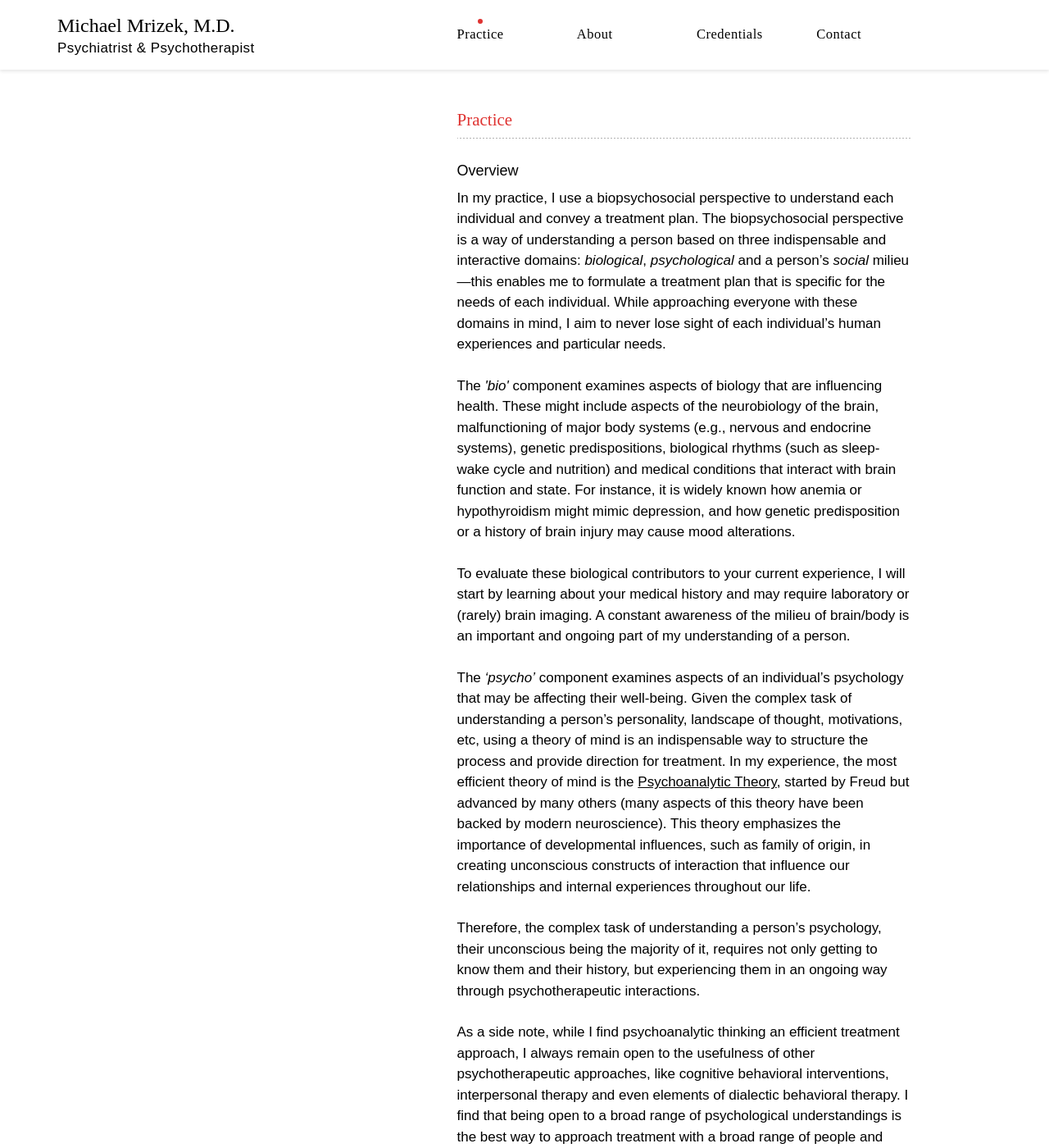
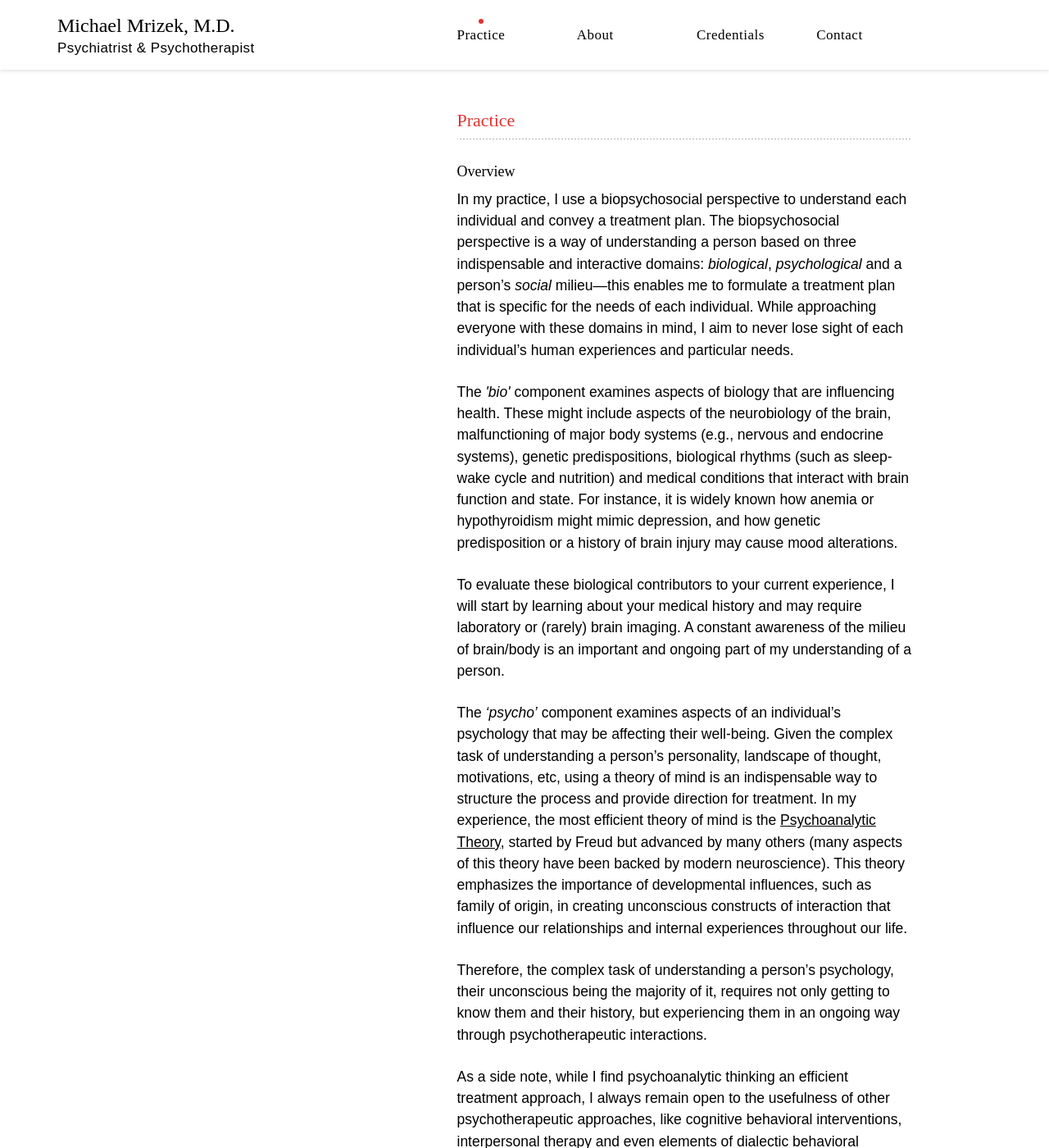
Before and after one commit to carolineportugal/michaelmrizekmd, a Jekyll site: the page built from practice/index.html, in a window 1280 px wide and 1400 px high. Shown: the whole window at 82% size. Built offline with Jekyll 4.4.1, drawn with Linux system fonts in a browser that asks for light colours; nearby versions of some CDN libraries; some web fonts are replaced.

Commit message:
changes typography size

```diff
--- a/_sass/_typography.scss
+++ b/_sass/_typography.scss
@@ -3,12 +3,17 @@
 h3{
   @include begum-bold();
   margin:0;
-  font-size:21px;
+  font-size:22px;
+}
+
+h4{
+  @include begum-bold();
+  margin-top:0;
 }
 
 p{
   @include caravel-regular();
-  font-size:17px;
+  font-size:17.5px;
   line-height: 1.5;
   margin-bottom:2.5rem;
 }
@@ -17,10 +22,10 @@
   margin-bottom:4rem;
 
   li{
-    font-size:16.5px;
-    line-height: 1.35;
+    font-size:17px;
+    line-height: 1.4;
     @include caravel-regular();
-    margin-top:.8rem;
+    margin-top: .9rem;
   }
 
 }
--- a/about/index.html
+++ b/about/index.html
@@ -18,9 +18,9 @@
             <h3 class="section-title">About</h3>
             <div class="divider"></div>
           </div>
-          <p>Dr. Mrizek is a board certified psychiatrist in private practice in the Washington DC area. His practice is focused on the general psychiatric treatment of mood, anxiety, depression, issues related to sex, self and interpersonal issues and more. He uses psychotherapy as a primary modality of treatment, drawing from his studies in psychoanalysis, and pharmacotherapy when indicated.</p>
+          <p>Dr. Mrizek is a board certified psychiatrist in private practice in the Washington DC area. His practice is focused on the general psychiatric treatment of mood, anxiety, depression, issues related to sex, self and interpersonal issues and more. Drawing from experience, he uses psychotherapy as a primary modality of treatment and pharmacotherapy when indicated.</p>
 
-          <p>From 2016 to 2017, Dr. Mrizek was the head of behavioral health for the National Intrepid Center of Excellence, the premier traumatic brain injury institute in the military. From 2012 to 2016, Dr. Mrizek worked on the psychiatric consultation service and was the inpatient traumatic brain injury consultant at Walter Reed National Military Medical Center.</p>
+          <p>From 2016 to 2017, Dr. Mrizek was the head of behavioral health for the National Intrepid Center of Excellence, the premier traumatic brain injury institute in the military. From 2012 to 2016, Dr. Mrizek worked on the psychiatric consultation service and was the inpatient traumatic brain injury consultant at Walter Reed National Military Medical Center. Over the same time period, he began his studies in psychoanalysis at the Washington Center for Psychoanalysis.</p>
 
           <p>The broad range of cases treated on these services included complicated medical and psychiatric issues ranging from severe trauma related to war and traumatic accidents (including traumatic brain injuries from mild to severe), general psychiatric issues, delirium, psychosomatic manifestations, oncology patients, geriatric patients and patients in both the emergency room and ICU setting.</p>
 
--- a/css/main.scss
+++ b/css/main.scss
@@ -110,6 +110,7 @@
 
   .footer-content{
     padding-top:1rem;
+    font-size:14px;
   }
 
 }
```
Also changed, not shown: 2 other files.
